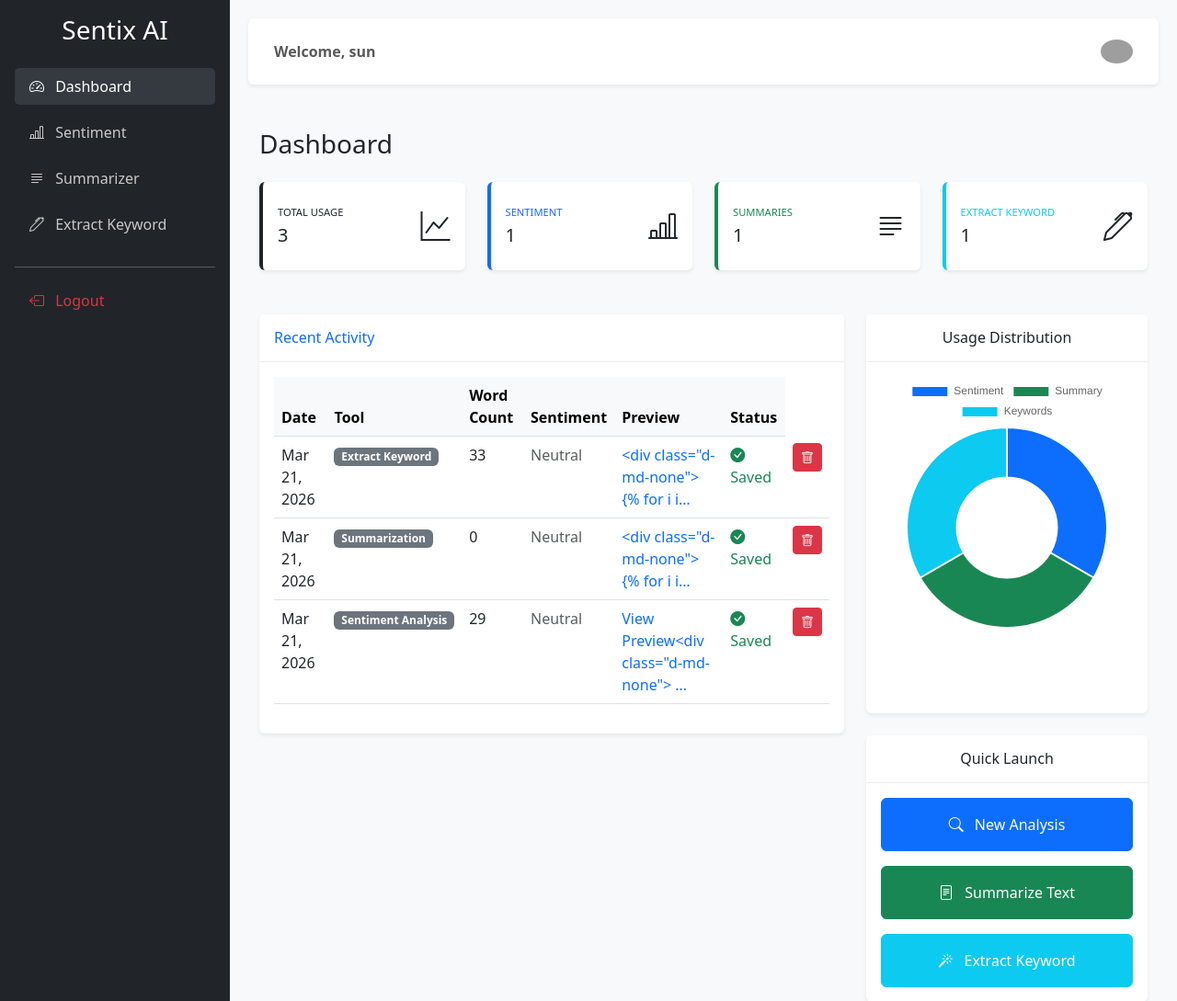
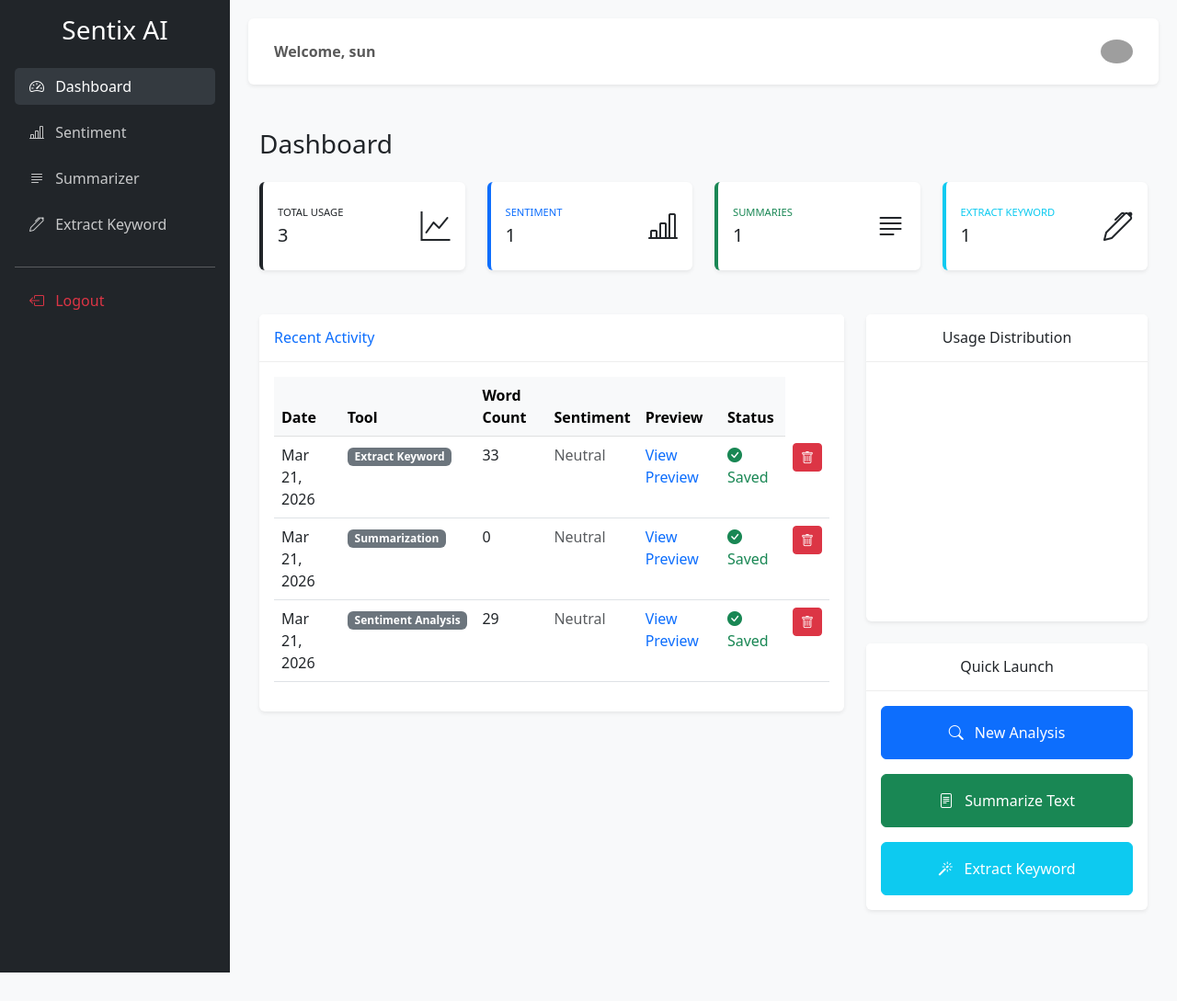
Before and after one commit to poornima-shaja/sentix-ai, a Django app: page / in a window 1280 px wide. Shown: the top 1089 px of the page at 92% size. After the commit the page ends 1058 px from the top, so only its background shows below. Run offline with Django 5.2, Linux system fonts and the light colour scheme; a user stored in the database is signed in; data comes from the database, SQL or seed files in the repository; both versions use the stored data as it was after the commit; a map, chart or similar area stays blank; grey boxes are pictures that could not be loaded.

Commit message:
view preview fix

```diff
--- a/templates/processor/index.html
+++ b/templates/processor/index.html
@@ -10,7 +10,7 @@
     <div class="row">
 
     <!-- Total Usage -->
-    <div class="col-xl-3 col-md-6 mb-4">
+    <div class="col-12 col-sm-6 col-md-6 col-xl-3 mb-4">
         <div class="card border-left-dark h-100 py-2 shadow-sm">
             <div class="card-body">
                 <div class="row align-items-center">
@@ -113,7 +113,7 @@
                                     </td>
                                     <td>
                                         <a href="{% url 'details' i.id %}" class="text-decoration-none text-primary">
-                                            {{ i.analyze_text|truncatechars:40 }}
+                                            View Preview
                                         </a>
                                         </td>
 
@@ -147,7 +147,7 @@
             <h6 class="m-0 font-weight-bold text-dark">Usage Distribution</h6>
         </div>
         <div class="card-body">
-            <div style="height: 350px;">
+            <div style="height: 250px; width: 100%;">
                 <canvas id="usageChart"></canvas>
             </div>
         </div>
@@ -200,5 +200,9 @@ document.addEventListener("DOMContentLoaded", function() {
         }
     });
 });
+options: {
+    responsive: true,
+    maintainAspectRatio: false
+}
 </script>
 {% endblock %}
--- a/templates/processor/layout.html
+++ b/templates/processor/layout.html
@@ -157,6 +157,7 @@ function confirmLogout() {
         document.getElementById('logout-form').submit();
     }
 }
+
 </script>
 </body>
 </html>
```
Also changed, not shown: db.sqlite3.
